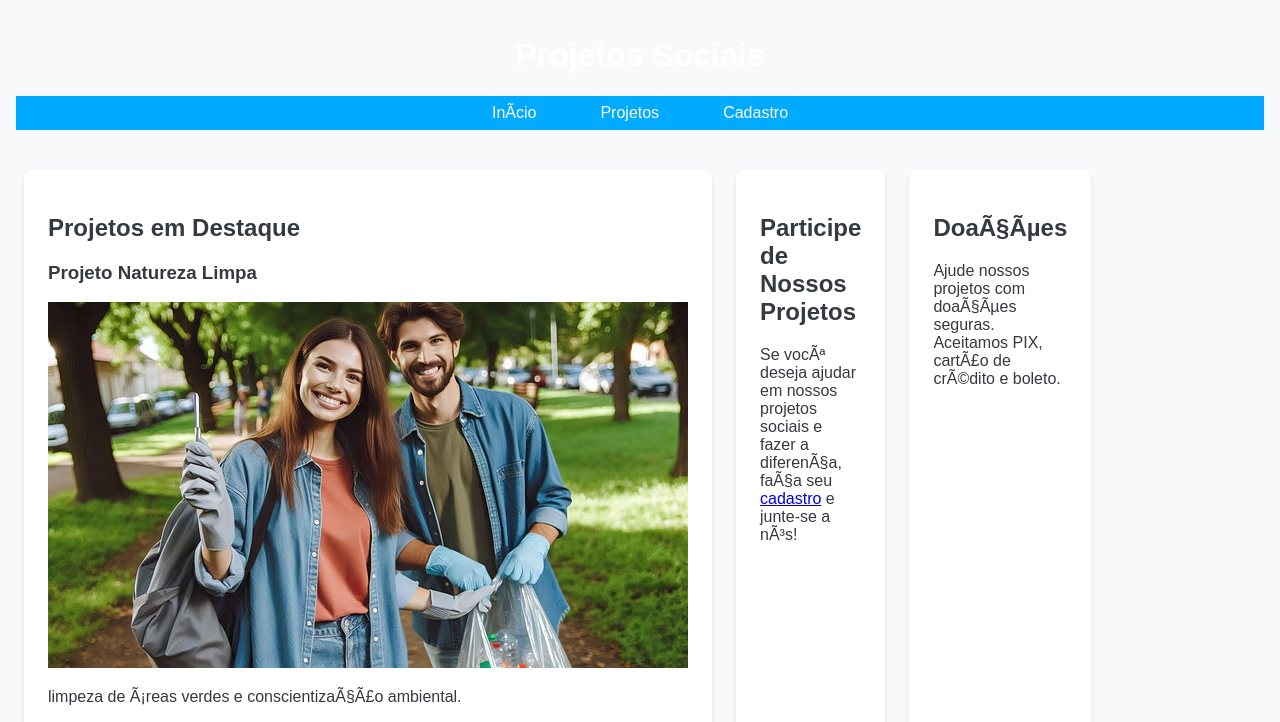
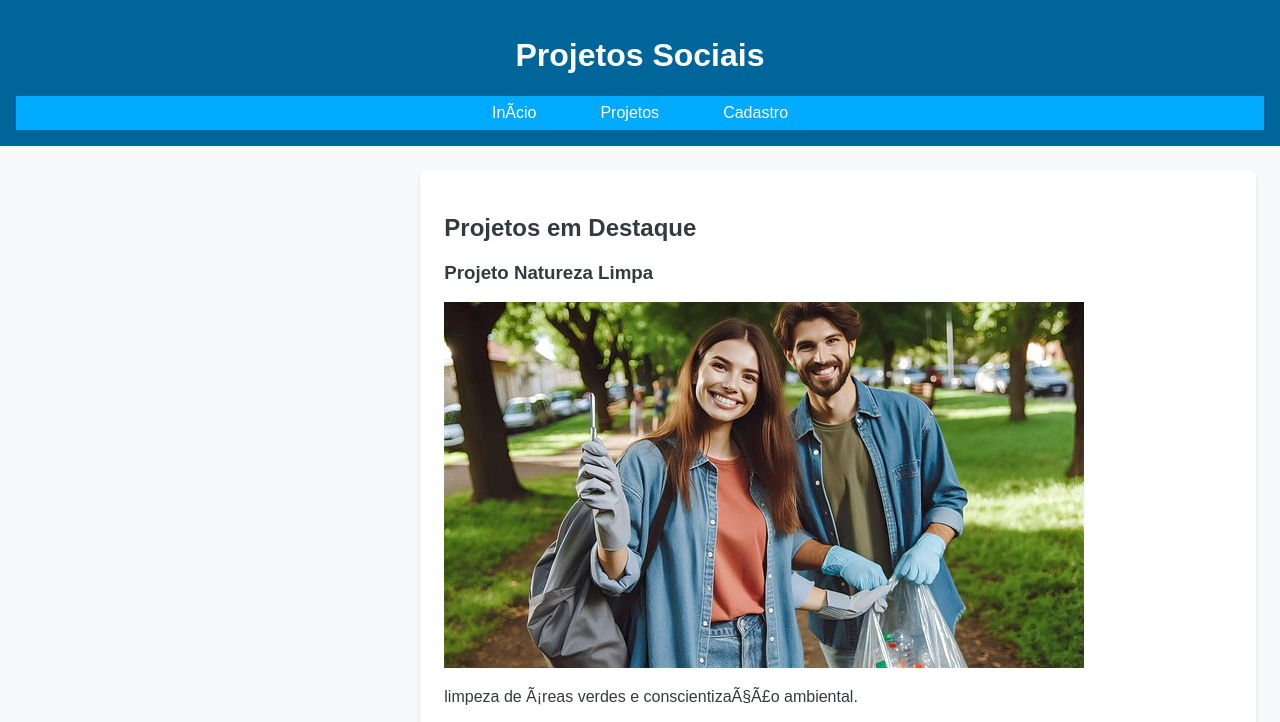
Before and after one commit to vinicius-santos-rodrigues/site-ONG, a website: page referencia/projetos.html in a window 1280 px wide. Shown: the top 722 px of the page. Drawn offline with Linux system fonts and the light colour scheme; files that its build step writes are made by us from their sources; files whose address does not match are found by name.

Commit message:
Organização

```diff
--- a/style.css
+++ b/scr/style.css
@@ -33,7 +33,7 @@ body {
 }
 
 header, footer {
-    background-dolor: var(--cor-primaria);
+    background-color: var(--cor-primaria);
     color: white;
     padding: var(--espaco-2);
     text-align: center;
@@ -47,7 +47,7 @@ main {
 }
 
 section {
-    grid-columns: span12;
+    grid-column: span12;
     background-color: white;
     padding: var(--espaco-3);
     border-radius: 8px;
```
Also changed, not shown: referencia/cadastro.html (renamed from cadastro.html), referencia/projetos.html (renamed from projetos.html), scr/app.js (renamed from app.js).
